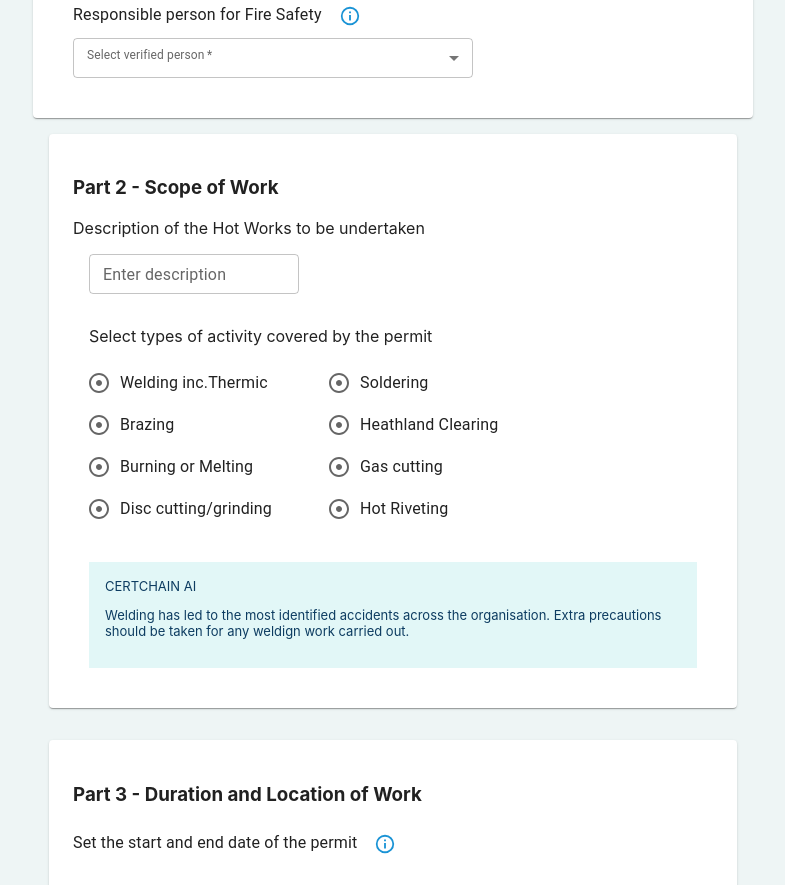
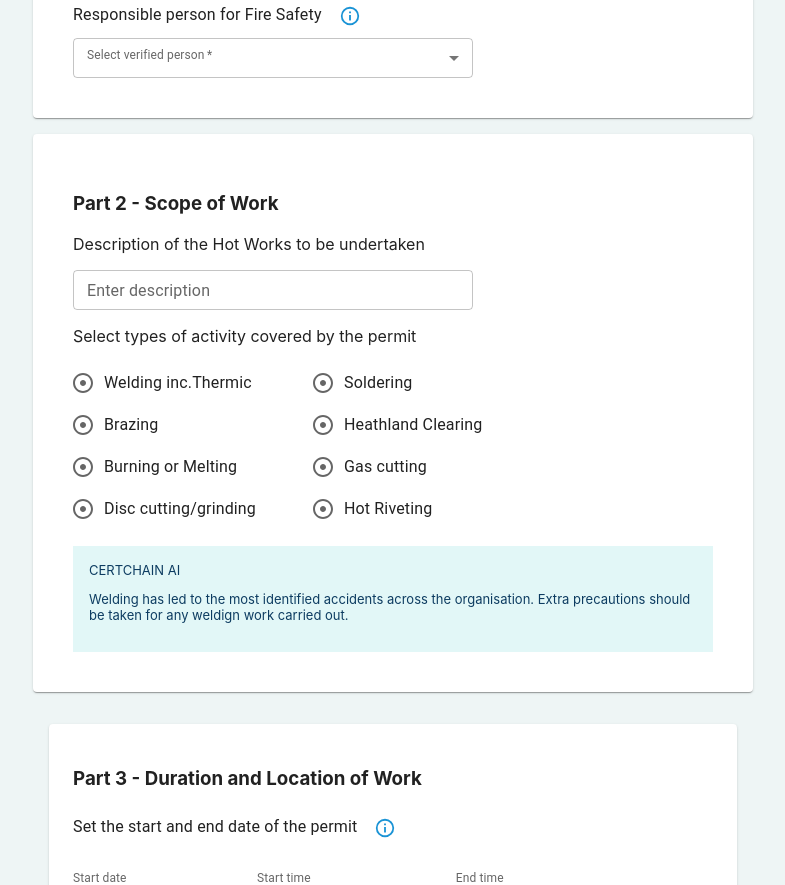
Before and after one commit to Catherinen29/skunkworks, a React (Create React App) app: page / in a window 1280 px wide. Shown: the part 1040-1925 px from the top of the page, without its empty margins (247-1032 px from the left). Built offline with nearby package versions, Linux system fonts and the light colour scheme.

Commit message:
Amend spacing.

```diff
--- a/src/components/newPermit/Part2.js
+++ b/src/components/newPermit/Part2.js
@@ -28,22 +28,23 @@ const updateActivities = (e) => {
             width: '40rem',
             bgcolor: '#ffffff',
             borderRadius: 1,
-            padding: 3,
-            margin: 2 }} >
+            padding: 5,
+            margin: 2,
+            display: 'flex',
+            flexDirection: 'column' }} >
         <h3>Part 2 - Scope of Work</h3>
 
         <div>
             <label>Description of the Hot Works to be undertaken</label>
             <br />
         <FormControl sx={{
-                margin: 2 }}>
-            <TextField multiline size='small' label='Enter description'
-             />
+                mt: 2, width: '25rem'}}>
+            <TextField multiline size='small' label='Enter description' />
         </FormControl>
         </div>
 
         <div>
-        <FormControl sx={{width: '30rem', margin: 2}}>
+        <FormControl sx={{width: '30rem', mt: 2}}>
             <label>Select types of activity covered by the permit</label>
         <TableBody sx={{mt: 2}}>
             <TableRow>
@@ -114,7 +115,8 @@ const updateActivities = (e) => {
         </FormControl>
         </div>
 
-        <Box sx={{margin: 2, padding: 2, fontSize:'small', bgcolor:'#e2f7f7', color: '#0d3c61'}}>
+        <Box sx={{mt: 2, padding: 2, fontSize:'small', bgcolor:'#e2f7f7', color: '#0d3c61',
+                alignSelf: 'center'}}>
             CERTCHAIN AI
             <p>Welding has led to the most identified accidents across the organisation.
             Extra precautions should be taken for any weldign work carried out. </p>
```
